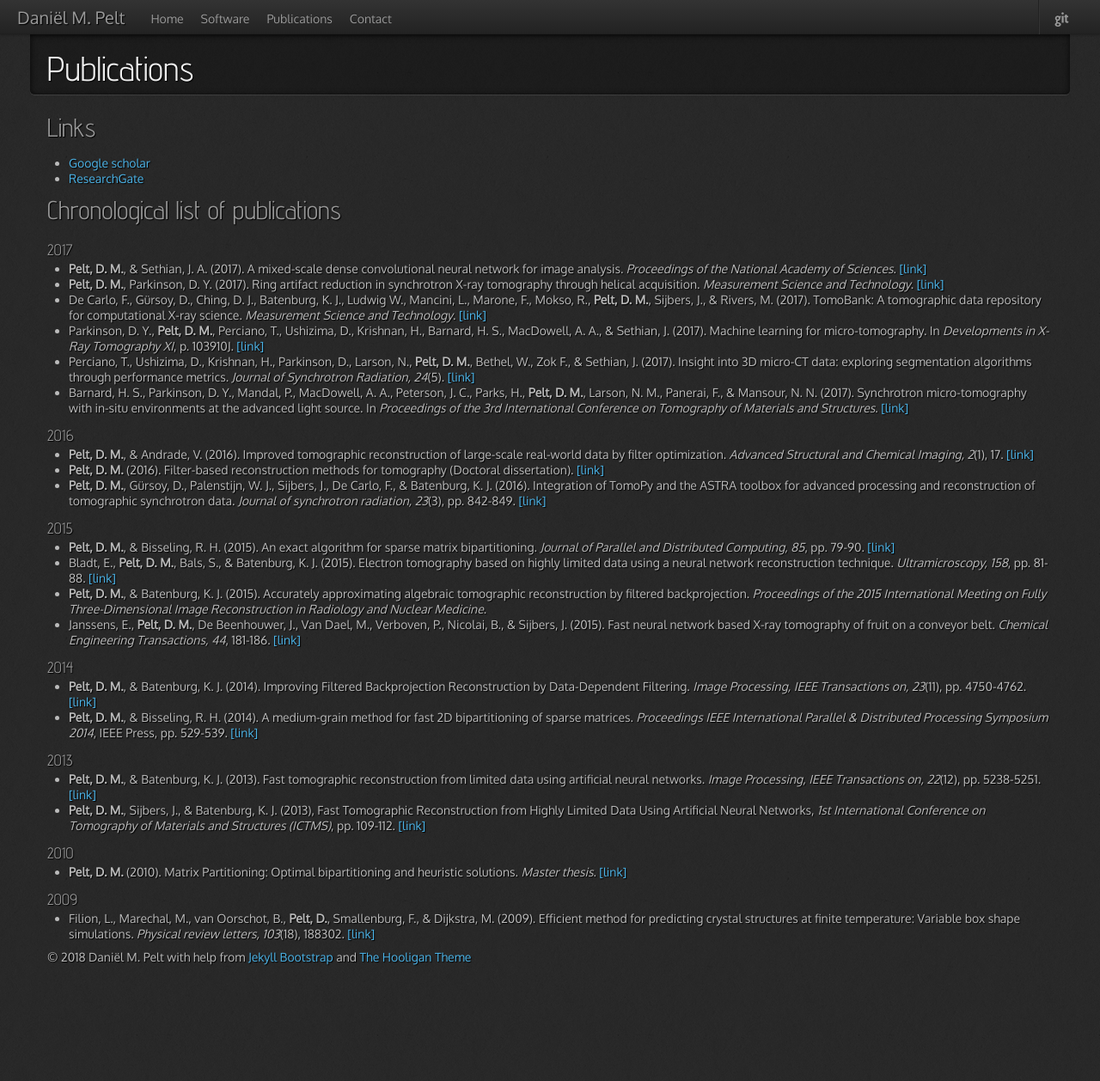
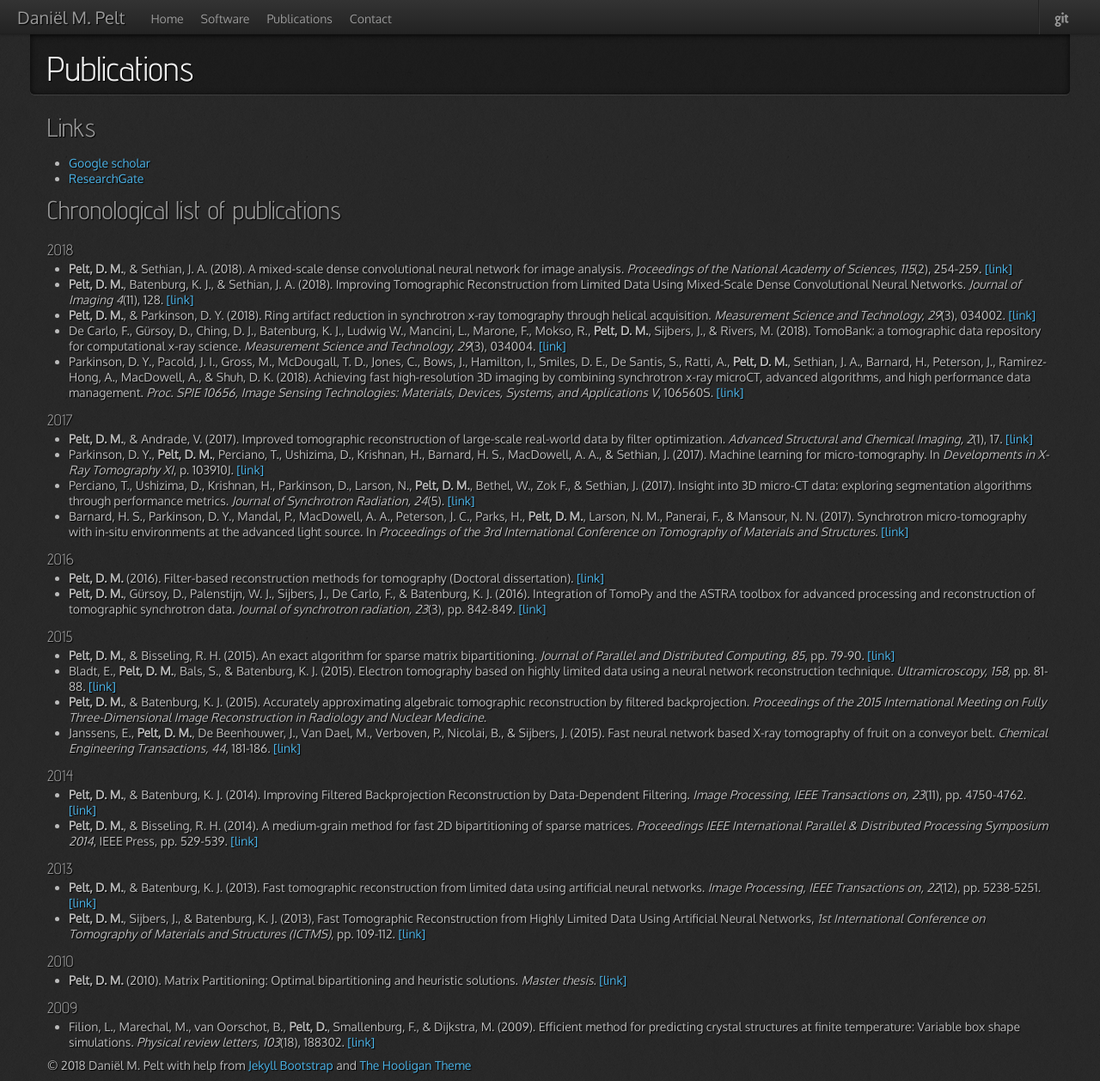
Before and after one commit to dmpelt/dmpelt.github.com, a Jekyll site: the page built from publications.md, in a window 1280 px wide. Shown: the whole page at 86% size. Built offline with Jekyll 4.4.1, drawn with Linux system fonts in a browser that asks for light colours; nearby versions of some CDN libraries; before the commit the page ends 1132 px from its top, so only the background shows below that.

Commit message:
Added and fixed publications

```diff
--- a/publications.md
+++ b/publications.md
@@ -10,16 +10,20 @@ group: navigation
 
 ## Chronological list of publications
 
+### 2018
+* **Pelt, D. M.**, & Sethian, J. A. (2018). A mixed-scale dense convolutional neural network for image analysis. *Proceedings of the National Academy of Sciences, 115*(2), 254-259. [\[link\]](https://doi.org/10.1073/pnas.1715832114)
+* **Pelt, D. M.**, Batenburg, K. J., & Sethian, J. A. (2018). Improving Tomographic Reconstruction from Limited Data Using Mixed-Scale Dense Convolutional Neural Networks. *Journal of Imaging 4*(11), 128. [\[link\]](https://doi.org/10.3390/jimaging4110128)
+* **Pelt, D. M.**, & Parkinson, D. Y. (2018). Ring artifact reduction in synchrotron x-ray tomography through helical acquisition. *Measurement Science and Technology, 29*(3), 034002. [\[link\]](https://doi.org/10.1088/1361-6501/aa9dd9)
+* De Carlo, F., G&uuml;rsoy, D., Ching, D. J.,  Batenburg, K. J., Ludwig W., Mancini, L., Marone, F., Mokso, R., **Pelt, D. M.**, Sijbers, J., & Rivers, M. (2018). TomoBank: a tomographic data repository for computational x-ray science. *Measurement Science and Technology, 29*(3), 034004. [\[link\]](https://doi.org/10.1088/1361-6501/aa9c19)
+* Parkinson, D. Y., Pacold, J. I., Gross, M., McDougall, T. D., Jones, C., Bows, J., Hamilton, I., Smiles, D. E., De Santis, S., Ratti, A., **Pelt, D. M.**, Sethian, J. A.,  Barnard, H., Peterson, J., Ramirez-Hong, A., MacDowell, A., & Shuh, D. K. (2018). Achieving fast high-resolution 3D imaging by combining synchrotron x-ray microCT, advanced algorithms, and high performance data management. *Proc. SPIE 10656, Image Sensing Technologies: Materials, Devices, Systems, and Applications V*, 106560S. [\[link\]](https://doi.org/10.1117/12.2307272)
+
 ### 2017
-* **Pelt, D. M.**, & Sethian, J. A. (2017). A mixed-scale dense convolutional neural network for image analysis. *Proceedings of the National Academy of Sciences*. [\[link\]](https://doi.org/10.1073/pnas.1715832114)
-* **Pelt, D. M.**, Parkinson, D. Y. (2017). Ring artifact reduction in synchrotron X-ray tomography through helical acquisition. *Measurement Science and Technology*. [\[link\]](https://doi.org/10.1088/1361-6501/aa9dd9)
-* De Carlo, F., G&uuml;rsoy, D., Ching, D. J.,  Batenburg, K. J., Ludwig W., Mancini, L., Marone, F., Mokso, R., **Pelt, D. M.**, Sijbers, J., & Rivers, M. (2017). TomoBank: A tomographic data repository for computational X-ray science. *Measurement Science and Technology*. [\[link\]](https://doi.org/10.1088/1361-6501/aa9c19)
+* **Pelt, D. M.**, & Andrade, V. (2017). Improved tomographic reconstruction of large-scale real-world data by filter optimization. *Advanced Structural and Chemical Imaging, 2*(1), 17. [\[link\]](https://ascimaging.springeropen.com/articles/10.1186/s40679-016-0033-y)
 * Parkinson, D. Y., **Pelt, D. M.**, Perciano, T., Ushizima, D., Krishnan, H., Barnard, H. S., MacDowell, A. A., & Sethian, J. (2017). Machine learning for micro-tomography. In *Developments in X-Ray Tomography XI*, p. 103910J. [\[link\]](http://dx.doi.org/10.1117/12.2274731)
 * Perciano, T., Ushizima, D., Krishnan, H., Parkinson, D., Larson, N., **Pelt, D. M.**, Bethel, W., Zok F., & Sethian, J. (2017). Insight into 3D micro-CT data: exploring segmentation algorithms through performance metrics. *Journal of Synchrotron Radiation, 24*(5). [\[link\]](https://doi.org/10.1107/S1600577517010955)
 * Barnard, H. S., Parkinson, D. Y., Mandal, P., MacDowell, A. A., Peterson, J. C., Parks, H., **Pelt, D. M.**, Larson, N. M., Panerai, F., & Mansour, N. N. (2017). Synchrotron micro-tomography with in-situ environments at the advanced light source. In *Proceedings of the 3rd International Conference on Tomography of Materials and Structures*. [\[link\]](http://meetingorganizer.copernicus.org/ICTMS2017/ICTMS2017-80.pdf)
 
 ### 2016
-* **Pelt, D. M.**, & Andrade, V. (2016). Improved tomographic reconstruction of large-scale real-world data by filter optimization. *Advanced Structural and Chemical Imaging, 2*(1), 17. [\[link\]](https://ascimaging.springeropen.com/articles/10.1186/s40679-016-0033-y)
 * **Pelt, D. M.** (2016). Filter-based reconstruction methods for tomography (Doctoral dissertation). [\[link\]](http://hdl.handle.net/1887/39638)
 * **Pelt, D. M.**, G&uuml;rsoy, D., Palenstijn, W. J., Sijbers, J., De Carlo, F., & Batenburg, K. J. (2016). Integration of TomoPy and the ASTRA toolbox for advanced processing and reconstruction of tomographic synchrotron data. *Journal of synchrotron radiation, 23*(3), pp. 842-849. [\[link\]](https://doi.org/10.1107/S1600577516005658)
 
```
